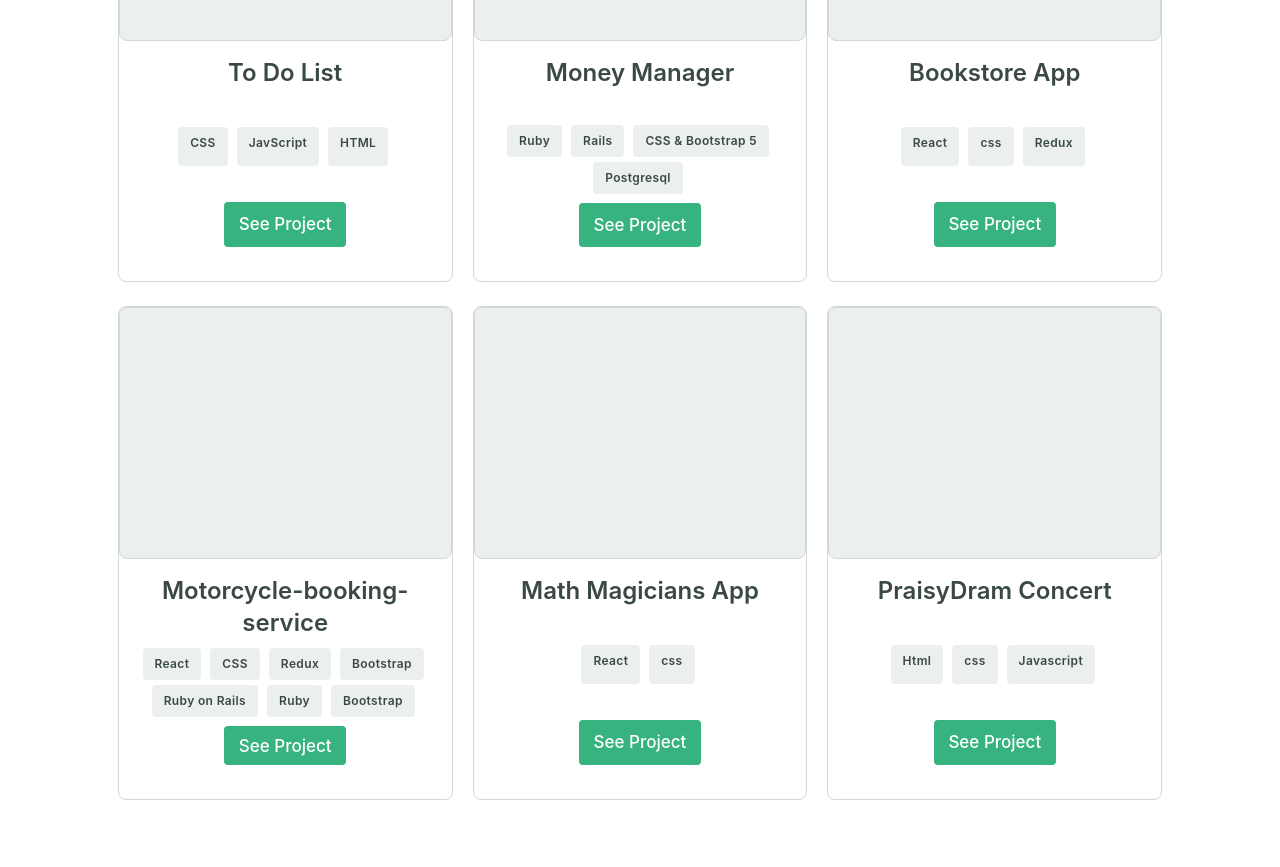
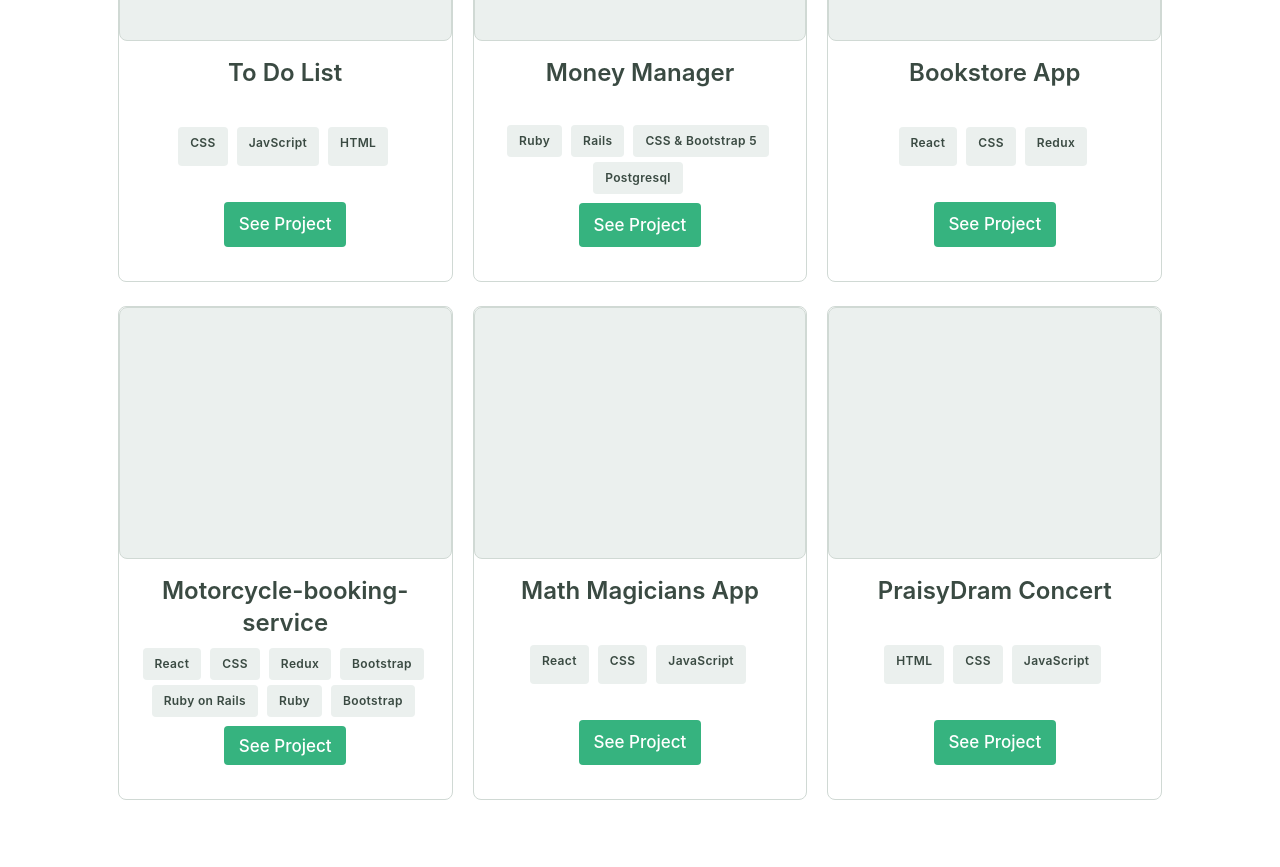
Before and after one commit to Achilles-Dev/my-portfolio-website, a website with bundled scripts: page index.html in a window 1280 px wide. Shown: the part 1360-2227 px from the top of the page. Built offline with nearby package versions, Linux system fonts and the light colour scheme; files whose address does not match are found by name.

Commit message:
Update index file

```diff
--- a/index.html
+++ b/index.html
@@ -88,7 +88,7 @@
           <h2>Bookstore App</h2>
             <ul>
               <li>React</li>
-              <li>css</li>
+              <li>CSS</li>
               <li>Redux</li>
             </ul>
             <a class="project-button" id="3" href="#button">See Project</a>
@@ -116,7 +116,8 @@
           <h2>Math Magicians App</h2>
             <ul>
               <li>React</li>
-              <li>css</li>
+              <li>CSS</li>
+              <li>JavaScript</li>
             </ul>
             <a class="project-button" id="5" href="#button">See Project</a>
         </div>
@@ -126,9 +127,9 @@
         <div class="title">
           <h2>PraisyDram Concert</h2>
             <ul>
-              <li>Html</li>
-              <li>css</li>
-              <li>Javascript</li>
+              <li>HTML</li>
+              <li>CSS</li>
+              <li>JavaScript</li>
             </ul>
             <a class="project-button" id="6" href="#button">See Project</a>
         </div>
```
